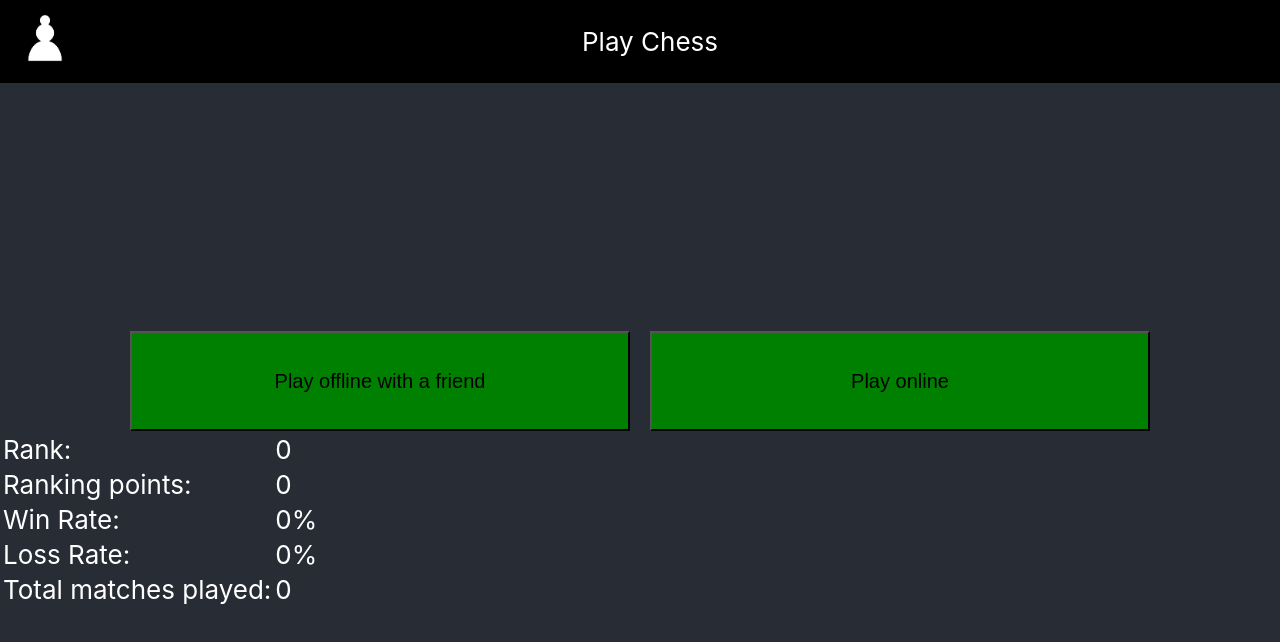
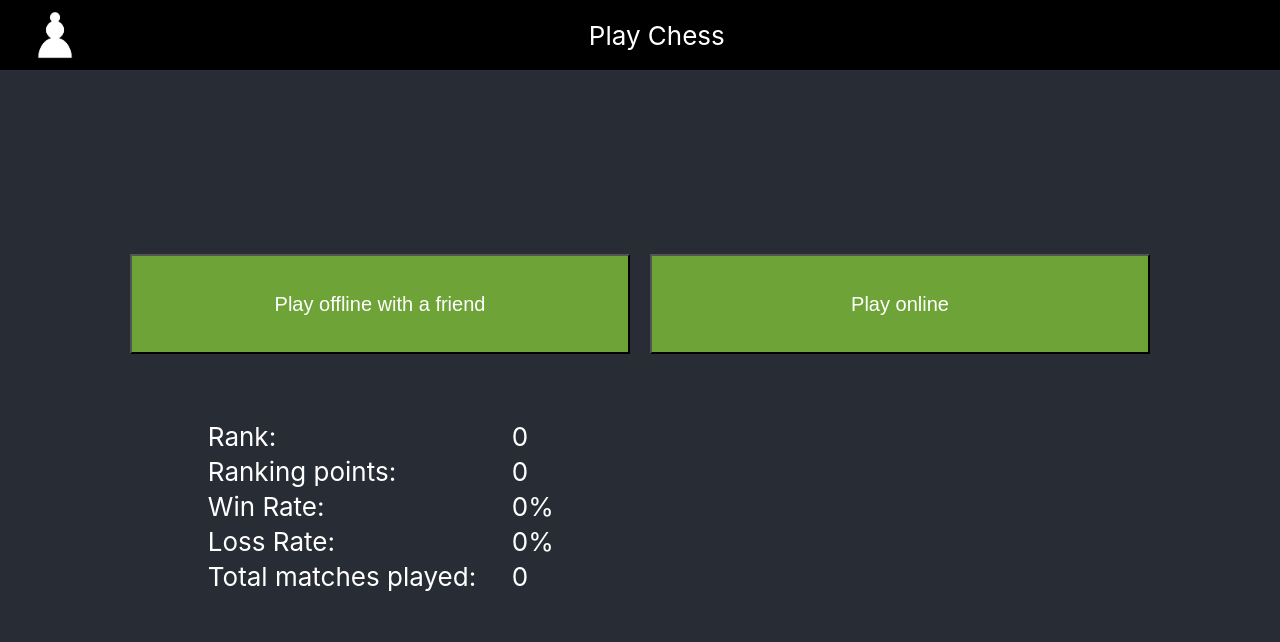
Before and after one commit to gordoly/ChessOnline, a React (Create React App) app in the folder client/: page / in a window 1280 px wide. Shown: the top 642 px of the page. Built offline with nearby package versions, Linux system fonts and the light colour scheme; no server answers; sample sign-in values are in the browser's storage.

Commit message:
added updated css file

```diff
--- a/client/src/App.css
+++ b/client/src/App.css
@@ -36,7 +36,12 @@ body {
   display: inline-block;
 }
 
-aside {
+main {
+  text-align: center;
+  margin-top: 10%;
+}
+
+.sidebar {
   display: inline-block;
   background-color: white;
   font-size: 16px;
@@ -47,7 +52,7 @@ aside {
   color: red;
 }
 
-aside > h3 {
+.sidebar > h3 {
   color: black;
 }
 
@@ -59,11 +64,15 @@ aside > h3 {
 header {
   background-color: black;
   text-align: left;
+  display: flex;
+  justify-content: space-between;
+  align-items: center;
+  padding: 10px;
 }
 
 .App-logo {
   position: relative;
-  top: 12px;
+  top: 0px;
   margin-left: 20px;
 }
 
@@ -86,7 +95,7 @@ header {
 form,
 .waiting {
   text-align: center;
-  margin-top: 15%;
+  margin-top: 10%;
 }
 
 #error {
@@ -97,11 +106,12 @@ button {
   width: 500px;
   height: 100px;
   font-size: 20px;
-  background-color: green;
+  background-color: #6ea437;
+  color: white;
 }
 
 button:hover {
-  background-color: lightgreen;
+  background-color: #7eb449;
 }
 
 .gameBtns {
@@ -127,5 +137,72 @@ button:hover {
   width: 70px;
   font-size: 15px;
   margin-left: 5px;
-  color: black;
+  color: white;
 }
+
+.register-login > input {
+  margin: 1%;
+  padding: 1%;
+  width: 30%;
+  font-size: 18px;
+}
+
+.register-login > button {
+  width: 33%;
+  padding: 1.5%;
+  height: 30%;
+}
+
+.register-login {
+  margin-top: 0;
+}
+
+.register-login-title {
+  font-size: 35px;
+  margin-top: 5%;
+}
+
+.register-login-link {
+  font-size: 22px;
+  color: white;
+}
+
+.login-links {
+  display: flex;
+  gap: 15px;
+  margin-right: 1%;
+}
+
+.title {
+  flex: 1;
+  position: absolute;
+  left: 6%;
+}
+
+a {
+  color: white;
+  text-decoration: none;
+}
+
+table {
+  margin-left: 16%;
+  margin-top: 5%;
+}
+
+td, th {
+  width: 300px;
+  text-align: left;
+}
+
+.App-header > div {
+  display: flex;
+  gap: 20px;
+}
+
+.App-header > div > a {
+  margin-top: 10px;
+}
+
+a:hover {
+  text-decoration: underline;
+}
```
